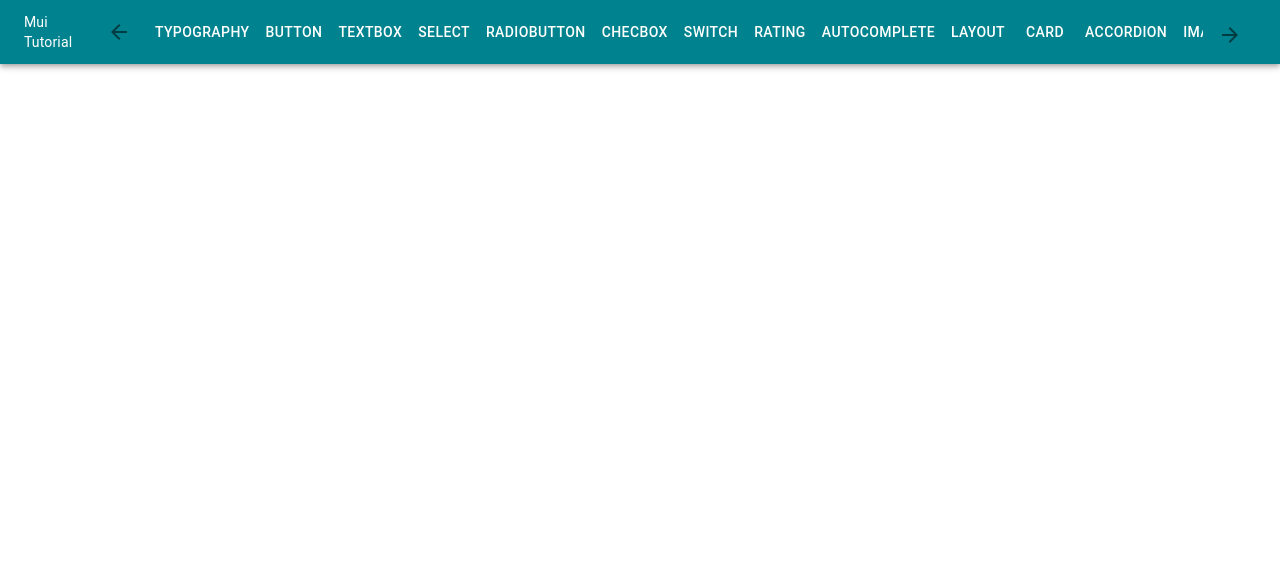
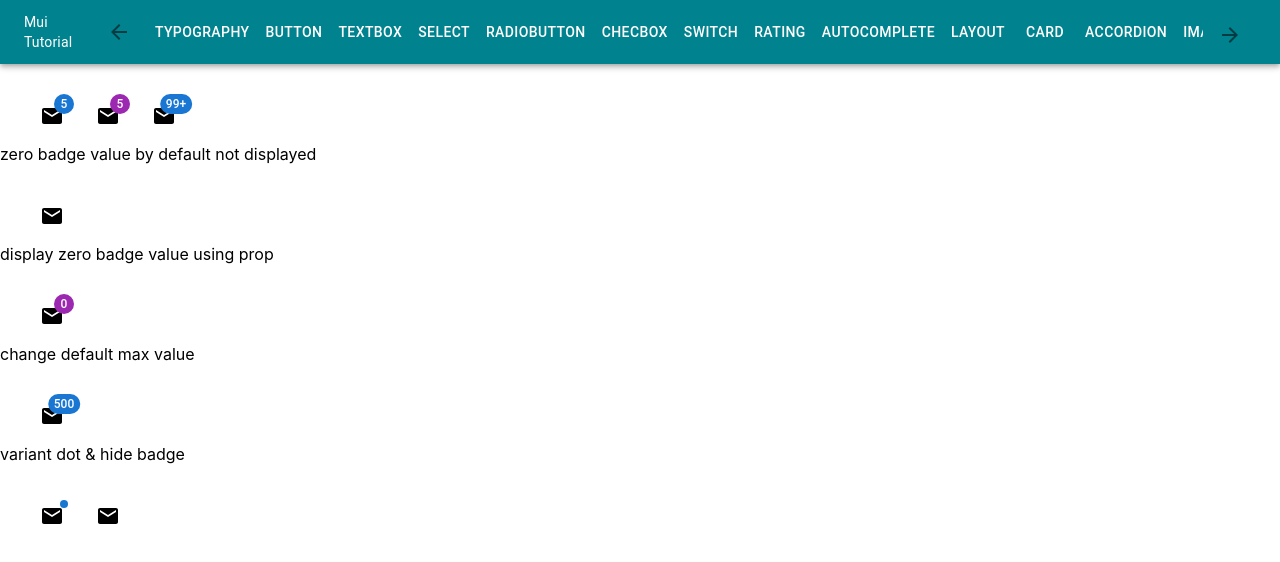
Before and after one commit to shubham-mhatre/react-typescript-material-ui, a React (Create React App) app: page /muibadge in a window 1280 px wide. Shown: the top 562 px of the page. Built offline with nearby package versions, Linux system fonts and the light colour scheme.

Commit message:
material ui badge component

```diff
--- a/src/App.tsx
+++ b/src/App.tsx
@@ -23,6 +23,7 @@ import MuiDrawer from './Components/MuiDrawer';
 import MuiSpeedDial from './Components/MuiSpeedDial';
 import MuiBottomNavigation from './Components/MuiBottomNavigation';
 import MuiAvatar from './Components/MuiAvatar';
+import MuiBadge from './Components/MuiBadge';
 
 function App() {
   return (
@@ -50,6 +51,7 @@ function App() {
           <Route path="/muispeeddial" element={<MuiSpeedDial />}></Route>
           <Route path="/muibottomnavigation" element={<MuiBottomNavigation />}></Route>
           <Route path="/muiavatar" element={<MuiAvatar />}></Route>
+          <Route path="/muibadge" element={<MuiBadge />}></Route>
         </Routes>
       </Router>
     </div>
--- /dev/null
+++ b/src/Components/MuiBadge.tsx
@@ -0,0 +1,56 @@
+import { Badge, Stack } from '@mui/material'
+import React from 'react'
+import EmailIcon from '@mui/icons-material/Email';
+
+const MuiBadge = () => {
+    return (
+        <>
+            <Stack spacing={4} direction={'row'} mt={5} ml={5}>
+                <Badge badgeContent={5} color='primary'>{/*5 is the badge & we can use it as notification*/}
+                    <EmailIcon />
+                </Badge>
+
+                <Badge badgeContent={5} color='secondary'>
+                    <EmailIcon />
+                </Badge>
+
+                <Badge badgeContent={100} color='primary'>
+                    <EmailIcon />
+                </Badge>
+            </Stack>
+
+            <p>zero badge value by default not displayed</p>
+            <Stack spacing={4} direction={'row'} mt={5} ml={5}>
+                <Badge badgeContent={0} color='secondary'>
+                    <EmailIcon />
+                </Badge>
+            </Stack>
+
+            <p>display zero badge value using prop</p>
+            <Stack spacing={4} direction={'row'} mt={5} ml={5}>
+                <Badge badgeContent={0} color='secondary' showZero>
+                    <EmailIcon />
+                </Badge>
+            </Stack>
+
+            <p>change default max value</p>
+            <Stack spacing={4} direction={'row'} mt={5} ml={5}>
+                <Badge badgeContent={500} color='primary' max={999}>
+                    <EmailIcon />
+                </Badge>
+            </Stack>
+
+            <p>variant dot & hide badge</p>
+            <Stack spacing={4} direction={'row'} mt={5} ml={5}>
+                <Badge variant='dot' color='primary'>
+                    <EmailIcon />
+                </Badge>
+                <Badge variant='dot' color='primary' invisible={true}>
+                    <EmailIcon />
+                </Badge>
+            </Stack>
+        </>
+    )
+}
+
+export default MuiBadge
--- a/src/Components/MuiNavbar.tsx
+++ b/src/Components/MuiNavbar.tsx
@@ -49,6 +49,7 @@ const MuiNavbar = () => {
                                 <Button color='inherit' href="/muispeeddial">Speed dial</Button>
                                 <Button color='inherit' href="/muibottomnavigation">Bottom Navigation</Button>
                                 <Button color='inherit' href="/muiavatar">Avatar</Button>
+                                <Button color='inherit' href="/muibadge">Badge</Button>
                             </div>
                         </div>
                         <div style={{ minWidth: '500px' }} />
```
